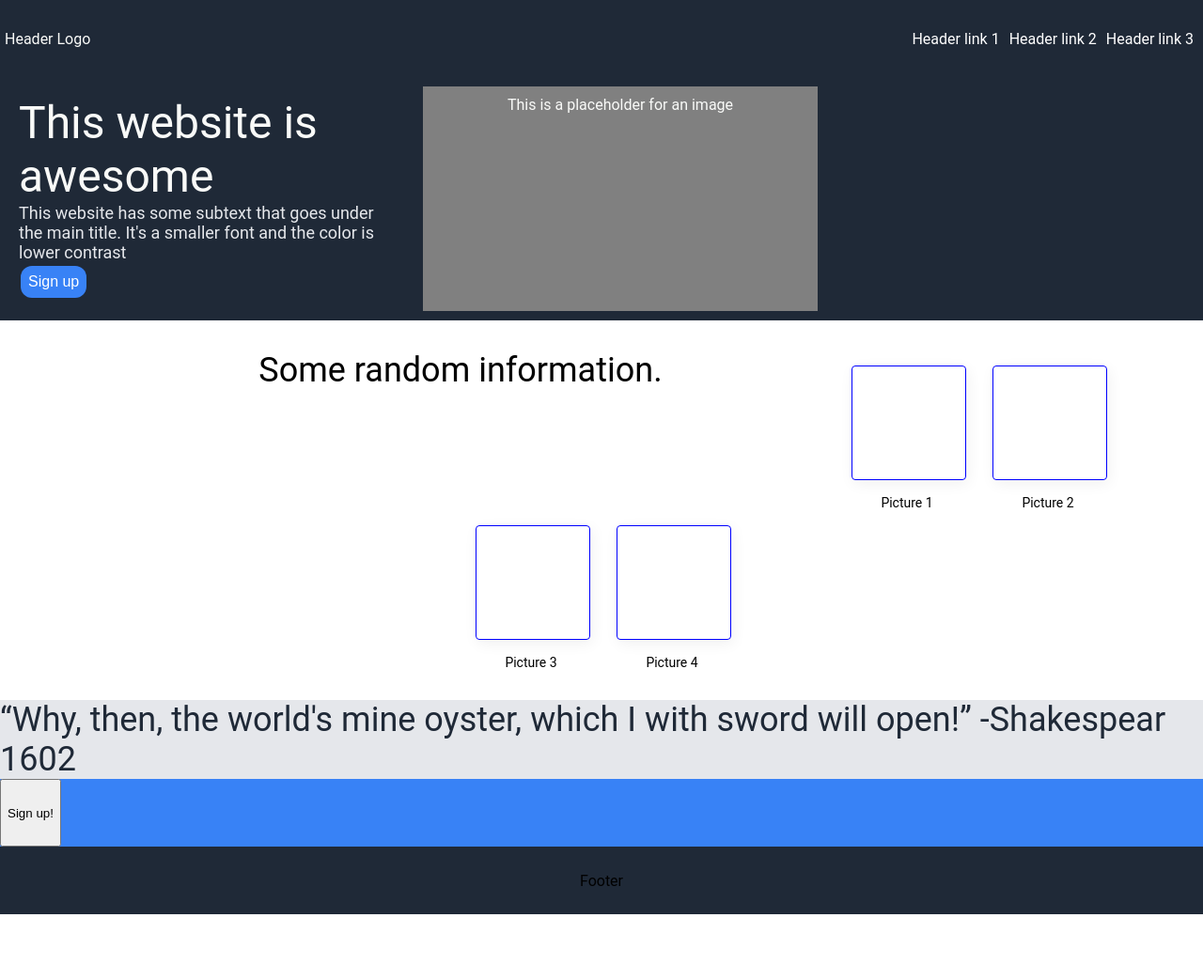
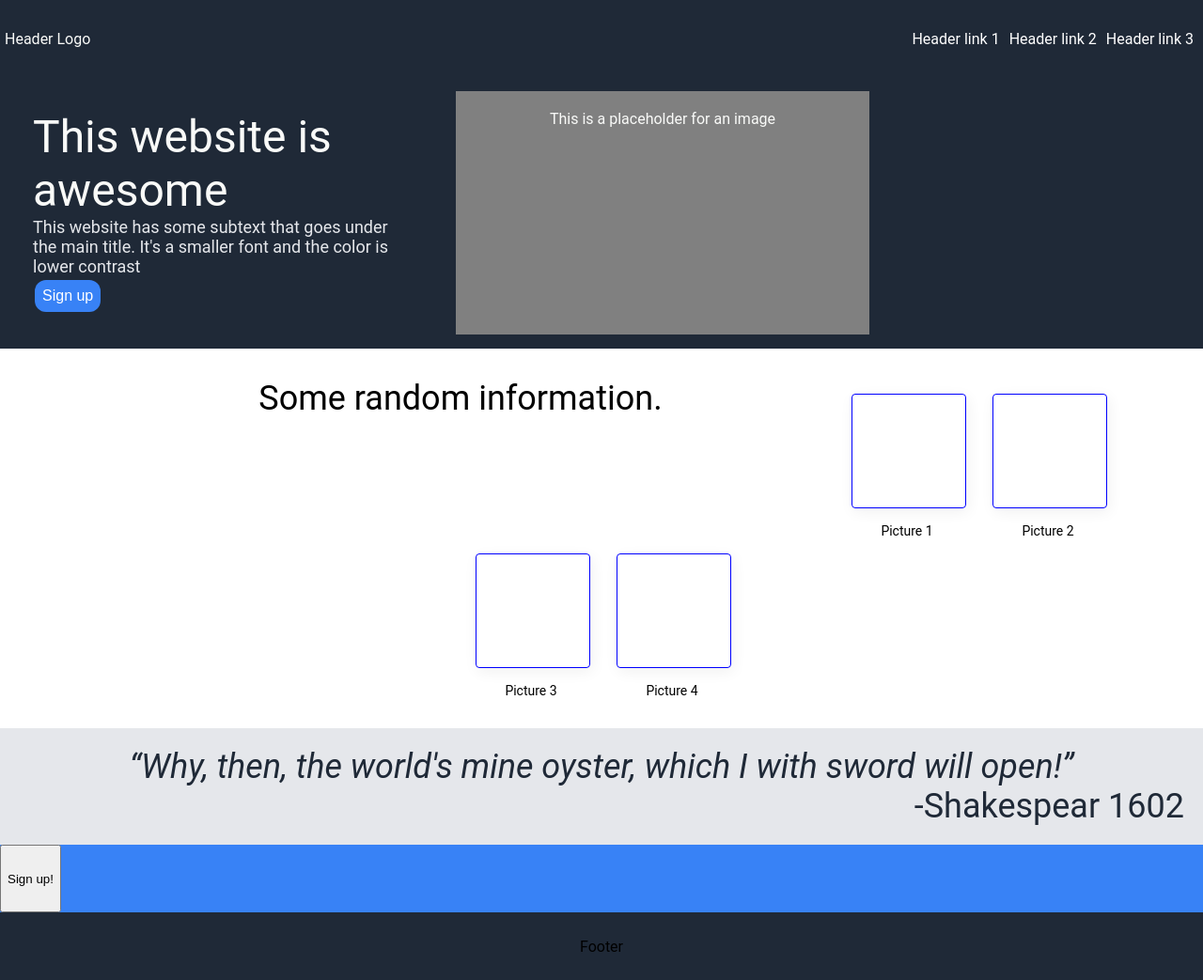
Before and after one commit to saltxd/landing_page, a plain HTML site: page index.html in a window 1280 px wide. Shown: the whole page at 94% size. Before the commit the page ends 973 px from the top, so only its background shows below. Drawn offline with Linux system fonts and the light colour scheme.

Commit message:
Center and italicize the quotes, moved quote author to next line

```diff
--- a/index.html
+++ b/index.html
@@ -54,8 +54,8 @@
   </div>
 
   <div class="quotes">
-    “Why, then, the world's mine oyster, which I with sword will open!”
-    -Shakespear 1602
+    <div class="quote-text"><em>“Why, then, the world's mine oyster, which I with sword will open!”</em></div>
+    <div class="quote-author">-Shakespear 1602</div>
   </div>
 
   <div class="action">
--- a/style.css
+++ b/style.css
@@ -31,24 +31,30 @@ body{
     width: 50vh;
     background-color: gray;
     text-align: center;
-    padding: 10px;
-    margin: 10px;
+    padding: 20px;
+    margin: 15px;
 }
 
 .hero-left{
     width: 50vh;
-    padding: 10px;
-    margin: 10px;
+    padding: 20px;
+    margin: 15px;
 }
 
 .quotes{
-
     background-color: #E5E7EB;
     font-size: 36px;
     color: #1F2937;
     font-style: light italic;
     flex:1;
     display: flex;
+    padding: 20px;
+    text-align: center;
+    flex-direction: column;
+}
+
+.quote-author{
+    text-align: right;
 }
 
 .action{
```
